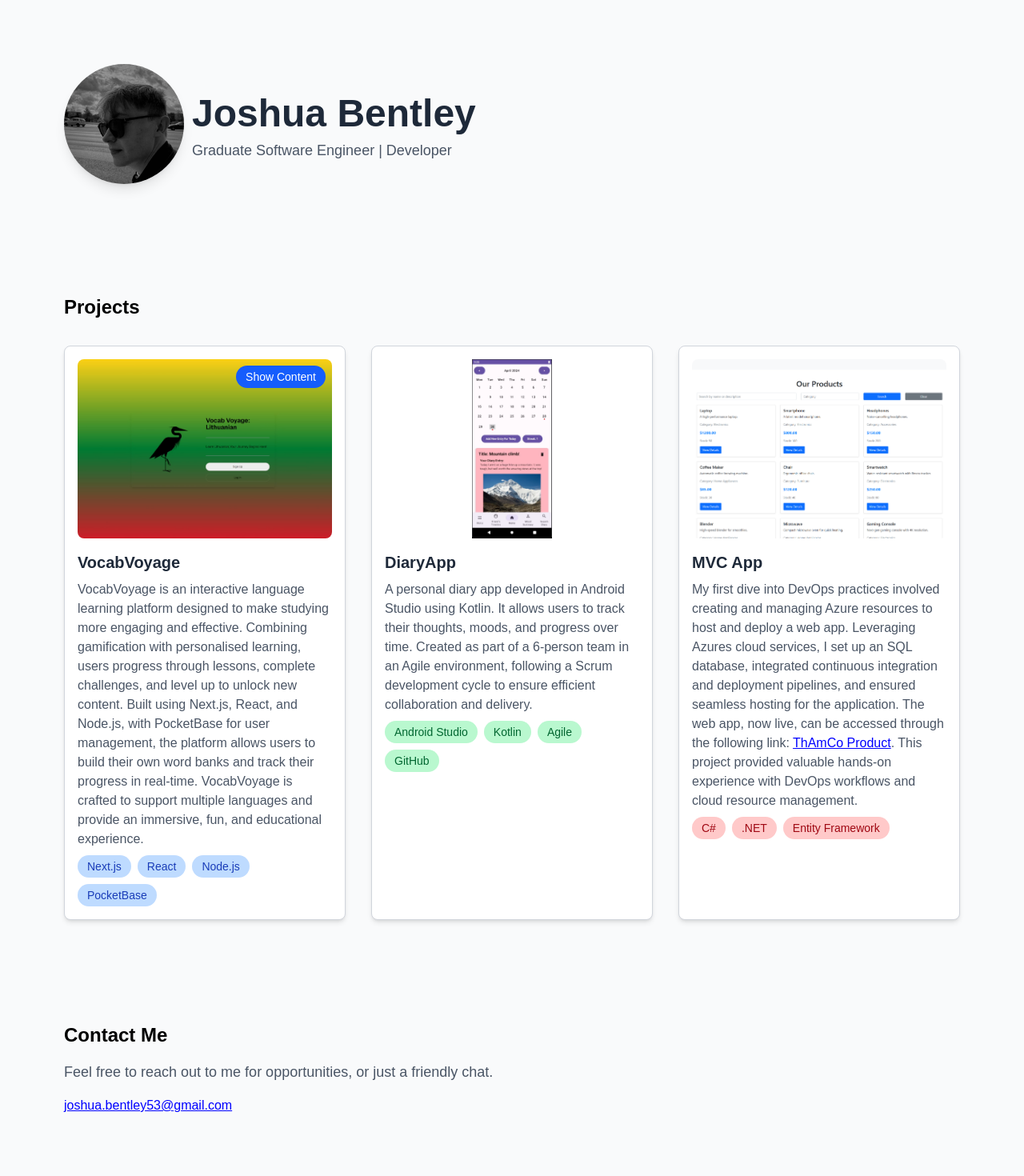
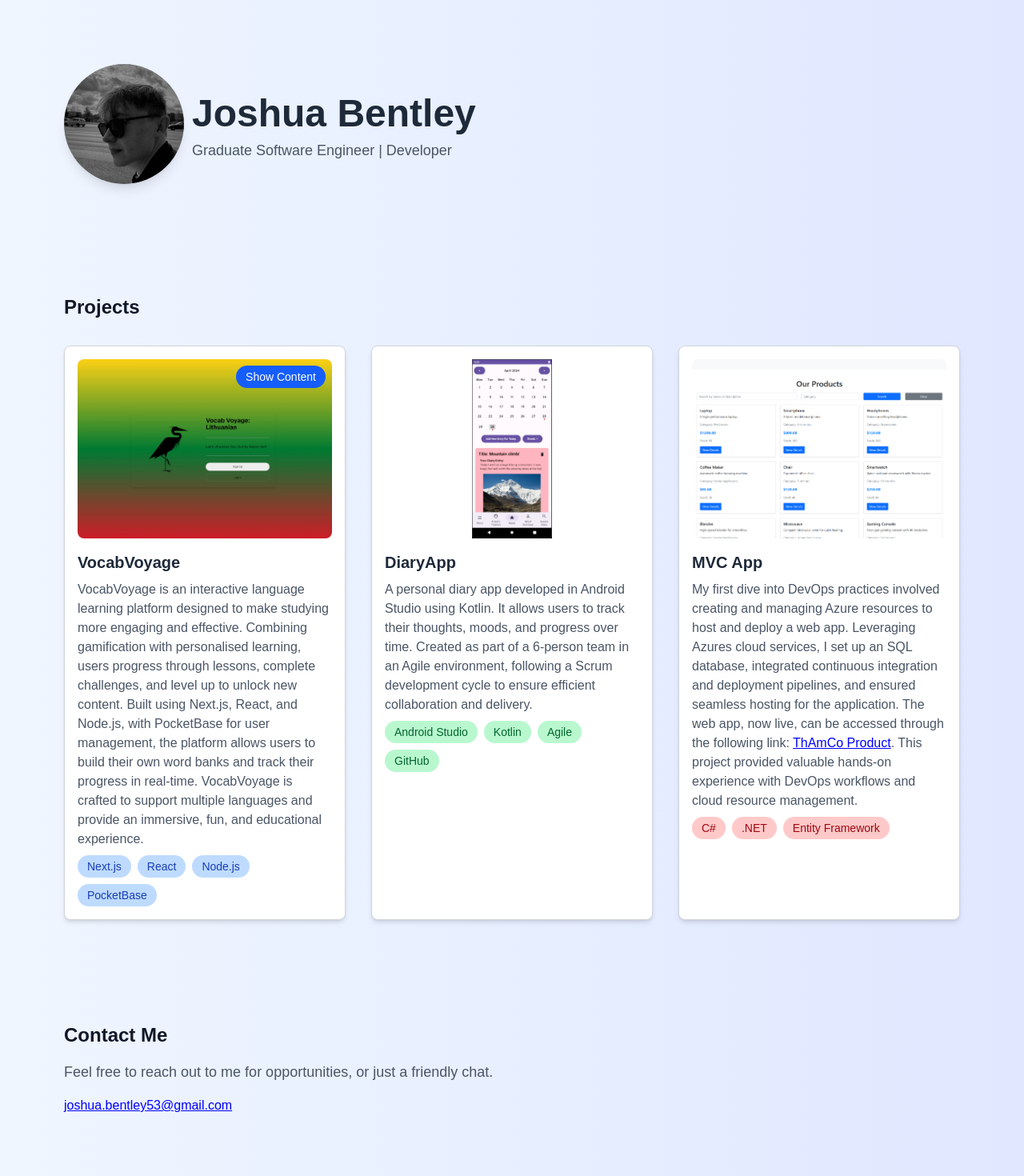
Before and after one commit to y1upp/JoshuaPortfolio, a Next.js app: page / in a window 1280 px wide. Shown: the top 1470 px of the page at 80% size. Built offline with nearby package versions, Linux system fonts and the light colour scheme.

Commit message:
Test commit - verifying Git works

```diff
--- a/src/app/page.tsx
+++ b/src/app/page.tsx
@@ -29,7 +29,7 @@ export default function Home() {
   };
 
   return (
-    <div className="min-h-screen bg-gray-50 flex flex-col items-center gap-16 p-8 sm:p-20">
+    <div className="min-h-screen bg-gradient-to-r from-blue-50 to-indigo-100 flex flex-col items-center gap-16 p-8 sm:p-20">
       {/* Header Section */}
       <motion.header
         className="text-center sm:text-left w-full flex flex-col items-center sm:flex-row"
@@ -50,15 +50,14 @@ export default function Home() {
         {/* Name and Title */}
         <div className="text-center sm:text-left">
           <h1 className="text-4xl sm:text-5xl font-semibold text-gray-800">Joshua Bentley</h1>
-          <p className="text-lg text-gray-600 mt-2">Graduate Software Engineer | Developer </p>
+          <p className="text-lg text-gray-600 mt-2">Graduate Software Engineer | Developer</p>
         </div>
       </motion.header>
 
       {/* Projects Section */}
       <section className="w-full text-center sm:text-left mt-16">
-        <h2 className="text-2xl font-semibold text-black">Projects</h2>
+        <h2 className="text-2xl font-semibold text-gray-900">Projects</h2>
         <div className="grid grid-cols-1 sm:grid-cols-2 lg:grid-cols-3 gap-8 mt-8">
-
           {/* VocabVoyage Project */}
           <motion.div
             className="border border-gray-300 p-4 rounded-lg shadow-md bg-white transition-all duration-300 hover:shadow-lg"
@@ -80,11 +79,7 @@ export default function Home() {
             </div>
             <h3 className="text-xl font-semibold text-gray-800">VocabVoyage</h3>
             <p className="text-gray-600 mt-2">
-            VocabVoyage is an interactive language learning platform designed to make studying more engaging and effective.
-  Combining gamification with personalised learning, users progress through lessons, complete challenges, and level up
-  to unlock new content. Built using Next.js, React, and Node.js, with PocketBase for user management, the platform allows
-  users to build their own word banks and track their progress in real-time. VocabVoyage is crafted to support multiple languages
-  and provide an immersive, fun, and educational experience.
+              VocabVoyage is an interactive language learning platform designed to make studying more engaging and effective. Combining gamification with personalised learning, users progress through lessons, complete challenges, and level up to unlock new content. Built using Next.js, React, and Node.js, with PocketBase for user management, the platform allows users to build their own word banks and track their progress in real-time. VocabVoyage is crafted to support multiple languages and provide an immersive, fun, and educational experience.
             </p>
             <div className="mt-2 text-sm text-gray-500 flex flex-wrap gap-2">
               {["Next.js", "React", "Node.js", "PocketBase"].map((tech) => (
@@ -110,7 +105,7 @@ export default function Home() {
             </div>
             <h3 className="text-xl font-semibold text-gray-800">DiaryApp</h3>
             <p className="text-gray-600 mt-2">
-            A personal diary app developed in Android Studio using Kotlin. It allows users to track their thoughts, moods, and progress over time. Created as part of a 6-person team in an Agile environment, following a Scrum development cycle to ensure efficient collaboration and delivery.
+              A personal diary app developed in Android Studio using Kotlin. It allows users to track their thoughts, moods, and progress over time. Created as part of a 6-person team in an Agile environment, following a Scrum development cycle to ensure efficient collaboration and delivery.
             </p>
             <div className="mt-2 text-sm text-gray-500 flex flex-wrap gap-2">
               {["Android Studio", "Kotlin", "Agile", "GitHub"].map((tech) => (
@@ -136,9 +131,7 @@ export default function Home() {
             </div>
             <h3 className="text-xl font-semibold text-gray-800">MVC App</h3>
             <p className="text-gray-600 mt-2">
-              My first dive into DevOps practices involved creating and managing Azure resources to host and deploy a web app. Leveraging Azures cloud services, I set up an SQL database,
-            integrated continuous integration and deployment pipelines, and ensured seamless hosting for the application. The web app, now live, can be accessed through the following link: <a href ="https://threeamigowebapp-d9akb5fehhhqeuhe.uksouth-01.azurewebsites.net/Home/Index">ThAmCo Product</a>.
-            This project provided valuable hands-on experience with DevOps workflows and cloud resource management.
+              My first dive into DevOps practices involved creating and managing Azure resources to host and deploy a web app. Leveraging Azures cloud services, I set up an SQL database, integrated continuous integration and deployment pipelines, and ensured seamless hosting for the application. The web app, now live, can be accessed through the following link: <a href="https://threeamigowebapp-d9akb5fehhhqeuhe.uksouth-01.azurewebsites.net/Home/Index" className="text-blue-600 hover:text-blue-800">ThAmCo Product</a>. This project provided valuable hands-on experience with DevOps workflows and cloud resource management.
             </p>
             <div className="mt-2 text-sm text-gray-500 flex flex-wrap gap-2">
               {["C#", ".NET", "Entity Framework"].map((tech) => (
@@ -148,19 +141,19 @@ export default function Home() {
               ))}
             </div>
           </motion.div>
-
         </div>
       </section>
-{/* Contact Section */}
-<section className="w-full text-center sm:text-left mt-16">
-        <h2 className="text-2xl font-semibold text-black">Contact Me</h2>
+
+      {/* Contact Section */}
+      <section className="w-full text-center sm:text-left mt-16">
+        <h2 className="text-2xl font-semibold text-gray-900">Contact Me</h2>
         <p className="text-lg text-gray-600 mt-4">
           Feel free to reach out to me for opportunities, or just a friendly chat.
         </p>
         <div className="mt-4">
           <a
             className="text-blue-600 hover:text-blue-800"
-            href="mailto:joshua.bentley53@gmail.com" // Replace with your email
+            href="mailto:joshua.bentley53@gmail.com"
           >
             joshua.bentley53@gmail.com
           </a>
@@ -171,6 +164,7 @@ export default function Home() {
       <footer className="w-full text-center mt-16 text-sm text-gray-500">
         <p>Joshua Bentley.</p>
       </footer>
+
       {/* Modal for Full Image */}
       <AnimatePresence>
         {isModalOpen && (
@@ -186,10 +180,19 @@ export default function Home() {
               animate={{ scale: 1 }}
               exit={{ scale: 0.9 }}
             >
-              <button onClick={closeModal} className="absolute top-2 right-2 text-gray-600 text-lg bg-gray-200 rounded-full p-2 hover:bg-gray-300">
+              <button
+                onClick={closeModal}
+                className="absolute top-2 right-2 text-gray-600 text-lg bg-gray-200 rounded-full p-2 hover:bg-gray-300"
+              >
                 ✕
               </button>
-              <Image src={modalImageSrc} alt="Full Size Image" width={1200} height={800} className="object-contain w-full h-auto" />
+              <Image
+                src={modalImageSrc}
+                alt="Full Size Image"
+                width={1200}
+                height={800}
+                className="object-contain w-full h-auto"
+              />
             </motion.div>
           </motion.div>
         )}
@@ -197,6 +200,3 @@ export default function Home() {
     </div>
   );
 }
-
-
-// test
```
Also changed, not shown: JoshuaPortfolio/src/app/CarouselButtons.jsx (added).
